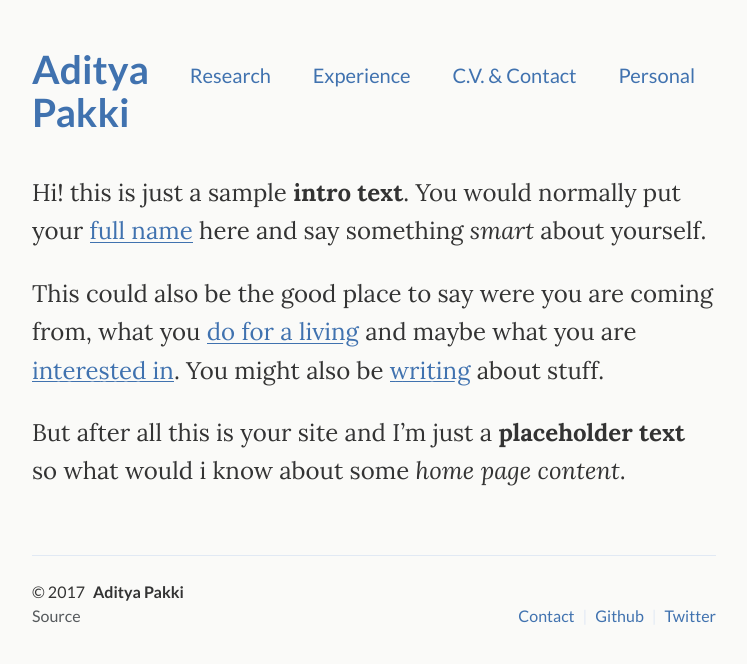
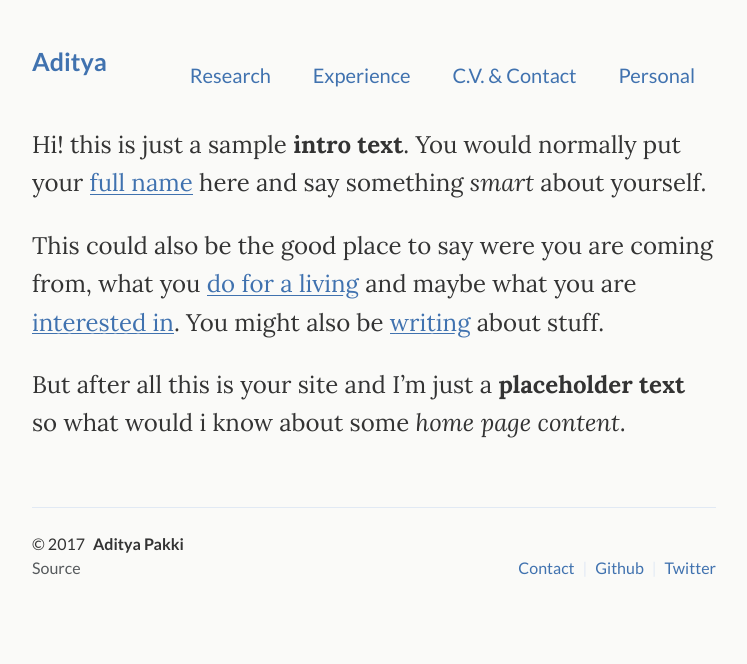
Before and after one commit to adityapakki/adityapakki.github.io, a Jekyll site: the page built from index.md, in a window 1280 px wide. Shown: the top 664 px of the page, without its empty margins (266-1013 px from the left). Built offline with Jekyll 4.4.1, drawn with Linux system fonts in a browser that asks for light colours.

Commit message:
some more silly changes

```diff
--- a/_includes/header.html
+++ b/_includes/header.html
@@ -1,8 +1,8 @@
 <header class="site-header">
 
-  <h1 class="site-title">
-    <a href="{{ site.baseurl }}/" title="Home page">Aditya Pakki</a>
-  </h1>
+  <h3 class="site-title">
+    <a href="{{ site.baseurl }}/" title="Home page">Aditya</a>
+  </h3>
 
   <nav class="site-nav">
     {% for link in site.navigation %}
```
